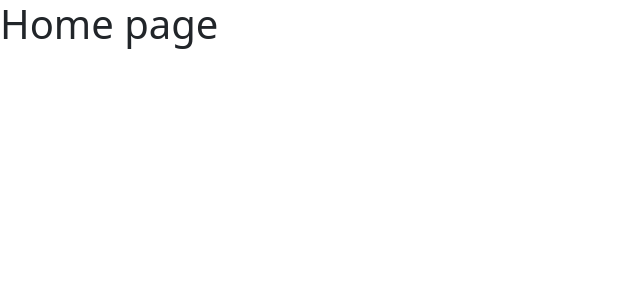
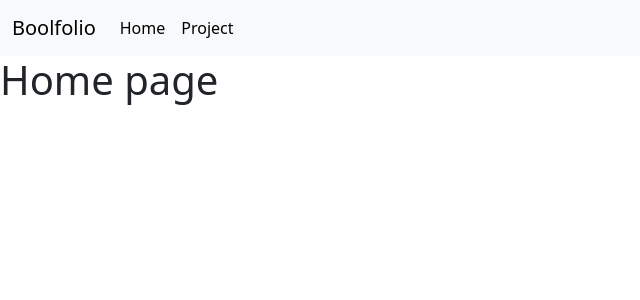
Before and after one commit to Massimiliano-Novello/vite-boolfolio, a Vue app: page / in a window 1280 px wide. Shown: the top 300 px of the page, without its empty margins (0-640 px from the left). Built offline with nearby package versions, Linux system fonts and the light colour scheme.

Commit message:
Pagine collegate alle route

```diff
--- a/src/App.vue
+++ b/src/App.vue
@@ -1,7 +1,14 @@
 <script>
+import HeaderApp from './components/HeaderApp.vue';
+export default {
+  components: {
+    HeaderApp
+  }
+}
 </script>
 
 <template>
+  <HeaderApp />
   <router-view></router-view>
 </template>
 
--- /dev/null
+++ b/src/components/HeaderApp.vue
@@ -0,0 +1,42 @@
+<script>
+export default {
+  name: 'HeaderApp',
+  data () {
+    return {
+      menu: [
+        {
+          label: 'Home',
+          routeName: 'home'
+        },
+        {
+          label: 'Project',
+          routeName: 'project'
+        }
+      ]
+    }
+  }
+}
+</script>
+
+
+<template>
+<nav class="navbar navbar-expand-lg bg-body-tertiary">
+  <div class="container-fluid">
+    <a class="navbar-brand" href="#">Boolfolio</a>
+    <button class="navbar-toggler" type="button" data-bs-toggle="collapse" data-bs-target="#navbarNav" aria-controls="navbarNav" aria-expanded="false" aria-label="Toggle navigation">
+      <span class="navbar-toggler-icon"></span>
+    </button>
+    <div class="collapse navbar-collapse" id="navbarNav">
+      <ul class="navbar-nav">
+        <li v-for="(item, index) in menu" :key="index" class="nav-item">
+          <router-link  :to="{ name: item.routeName}" class="nav-link active" aria-current="page" href="#">{{ item.label }}</router-link>
+        </li>
+      </ul>
+    </div>
+  </div>
+</nav>
+</template>
+
+
+<style lang="scss" scoped>
+</style>
```
Also changed, not shown: src/components/HaderApp.vue (deleted, +0 -11 lines).
